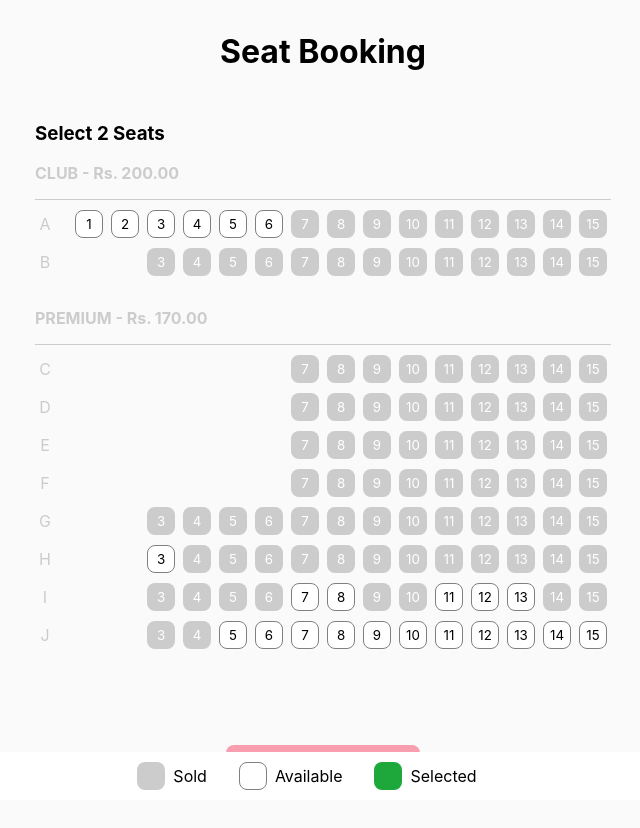
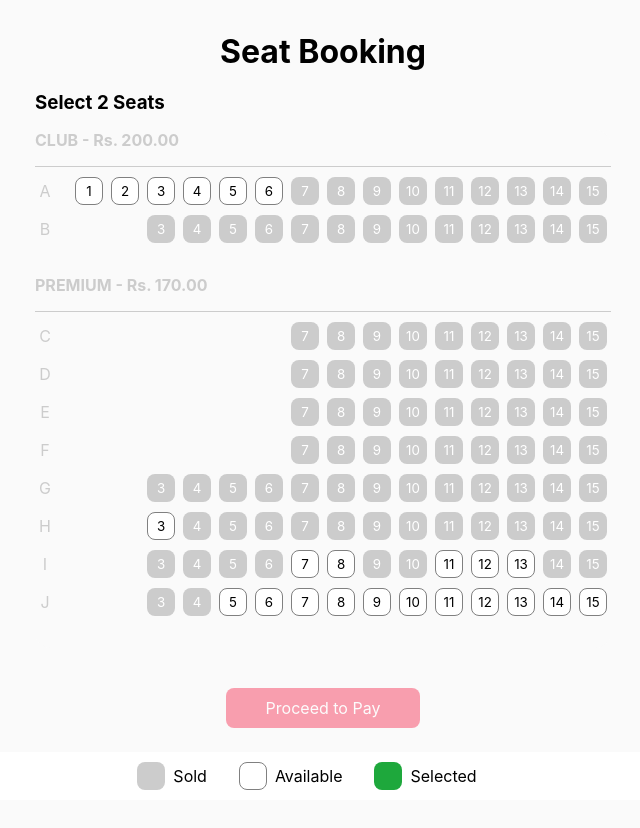
Before and after one commit to jappreetS/movie-ticket-app, a React app: page / in a window 1280 px wide. Both pictures are taken after a click on the button "Select Seats". Shown: the whole page, without its empty margins (317-957 px from the left). Built offline with nearby package versions, Linux system fonts and the light colour scheme.

Commit message:
Seat Booking page spacing updated

```diff
--- a/src/common.scss
+++ b/src/common.scss
@@ -10,6 +10,7 @@ body {
 
 body,
 h1,
+h3,
 h4 {
   margin: 0;
 }
--- a/src/containers/SeatSelection/SeatSelection.scss
+++ b/src/containers/SeatSelection/SeatSelection.scss
@@ -5,13 +5,16 @@ $root: ".SeatSelection";
   width: 50%;
   margin: 0 auto;
   h1 {
-    margin-bottom: 32px;
+    margin-bottom: 20px;
     text-align: center;
+  }
+  h3 {
+    margin-bottom: 16px;
   }
   .seats-container {
     background-color: #fafafa;
     border-radius: 16px;
-    margin-bottom: 64px;
+    margin-bottom: 40px;
   }
   button {
     margin: 0 auto 60px;
```
